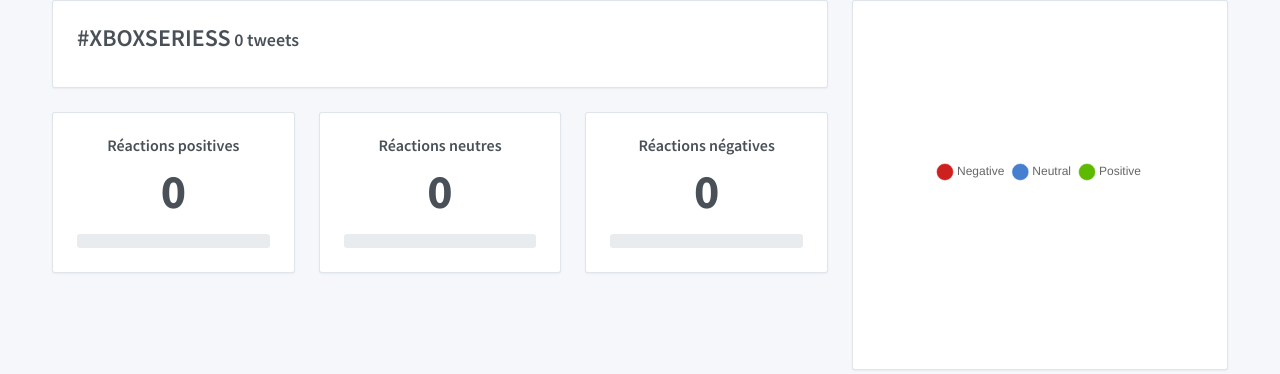
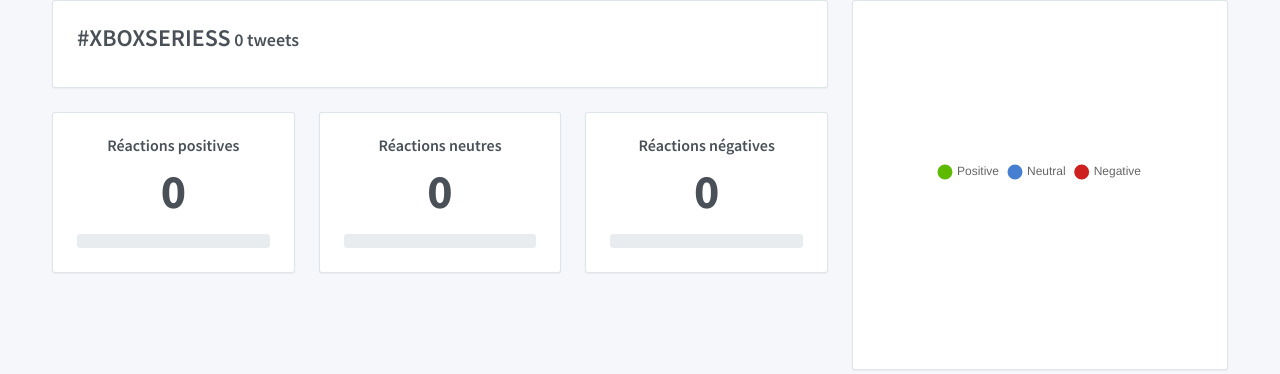
Before and after one commit to IssamBouzidi/twitter-groupe3, a Flask app: page / in a window 1280 px wide. Shown: the part 145-519 px from the top of the page. Run offline with Flask 2, Linux system fonts and the light colour scheme; data that the repository does not hold is empty; some libraries are stand-ins or nearby versions.

Commit message:
[FIX] - Correction légende / hover donut

```diff
--- a/dataviz/app/home/templates/index.html
+++ b/dataviz/app/home/templates/index.html
@@ -236,7 +236,7 @@
 
         /**************   chart pie BEGIN   *******************/
 		// chart colors
-        var colors = ['#cd201f ','#467fcf','#5eba00'];
+        var colors = ['#5eba00','#467fcf','#cd201f'];
 
         /* 3 donut charts */
         var donutOptions = {
@@ -246,12 +246,12 @@
 
         // donut 3
         var chDonutData3 = {
-                        labels: ['Negative', 'Neutral', 'Positive'],
+                        labels: ['Positive', 'Neutral', 'Negative'],
                         datasets: [
                         {
-                            backgroundColor: colors.slice(0,3),
-                            borderWidth: 0,
-                            data: [negative,neutral,positive]
+                            backgroundColor: colors.slice(0),
+                            borderWidth: 2,
+                            data: [positive,neutral,negative]
                         }]
         };
 
```
